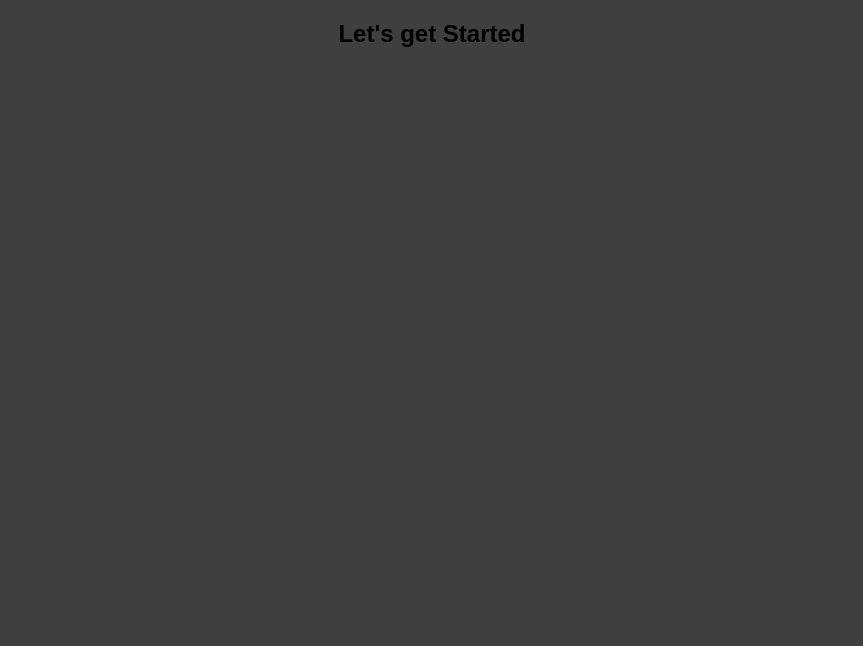
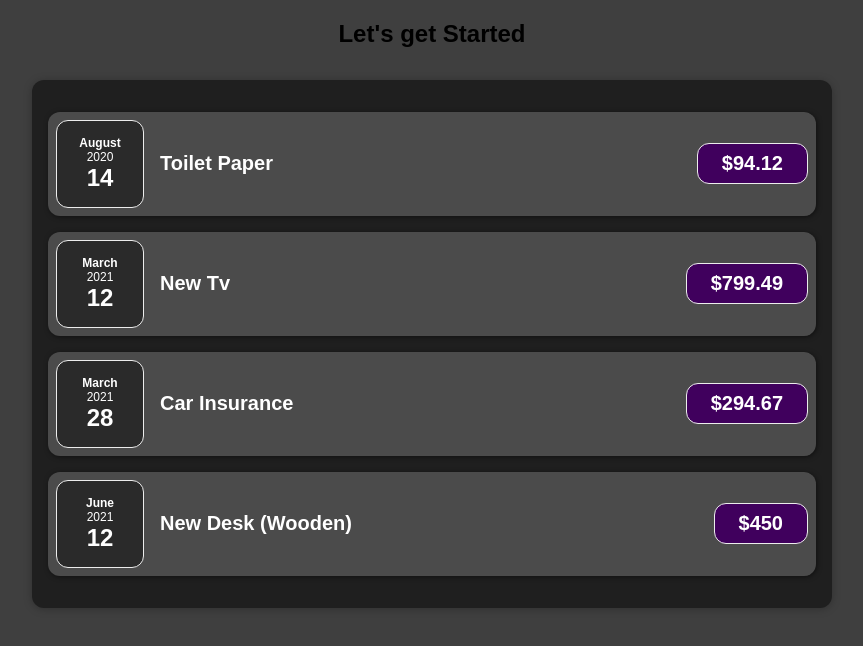
Before and after one commit to Web-Dev-Art/Udemy-React-Complete-Guide, a React (Create React App) app: page / in a window 1280 px wide. Shown: the top 646 px of the page, without its empty margins (208-1071 px from the left). Built offline with nearby package versions, Linux system fonts and the light colour scheme.

Commit message:
Completed: 03 React Basics & Working With Components

```diff
--- a/src/App.js
+++ b/src/App.js
@@ -1,10 +1,22 @@
-import logo from './logo.svg';
+import React from 'react';
+import Expenses from './components/Expenses';
+
 import './App.css';
 
+
 function App() {
+  const DUMMY_EXPENSES = [
+      {id: 'e1', title: 'Toilet Paper', amount: 94.12, date: new Date('August 14, 2020')},
+      {id: 'e2', title: 'New Tv', amount: 799.49, date: new Date('March 12, 2021')},
+      {id: 'e3', title: 'Car Insurance', amount: 294.67, date: new Date('March 28, 2021')},
+      {id: 'e4', title: 'New Desk (Wooden)', amount: 450, date: new Date('June 12, 2021')}
+  ];
+
+
   return (
     <div className="App">
       <h2>Let's get Started</h2>
+      <Expenses items={DUMMY_EXPENSES} />
     </div>
   );
 }
--- /dev/null
+++ b/src/UI/Card.css
@@ -0,0 +1,4 @@
+.card {
+    border-radius: 12px;
+    box-shadow: 0 1px 8px rgba(0,0,0,0.25);
+}
--- /dev/null
+++ b/src/UI/Card.js
@@ -0,0 +1,13 @@
+import React from 'react';
+
+import './Card.css';
+
+const Card = (props) => {
+    const classes = `card ${props.className}`;
+
+    return (
+        <div className={classes}>{props.children}</div>
+    );
+};
+
+export default Card;
--- /dev/null
+++ b/src/components/ExpenseDate.css
@@ -0,0 +1,26 @@
+.expense-date {
+    background-color: #2A2A2A;
+    color: white;
+    width: 5.5rem;
+    height: 5.5rem;
+    border: 1px solid #ececec;
+    border-radius: 12px;
+    display: flex;
+    flex-direction: column;
+    justify-content: center;
+    align-items: center;
+}
+
+.expense-date__month {
+    font-weight: bold;
+    font-size: .75rem;
+}
+
+.expense-date__year {
+    font-size: .75rem;
+}
+
+.expense-date__day {
+    font-weight: bold;
+    font-size: 1.5rem;
+}
--- /dev/null
+++ b/src/components/ExpenseDate.js
@@ -0,0 +1,19 @@
+import React from 'react';
+import './ExpenseDate.css';
+
+const ExpenseDate = (props) => {
+    let month = props.date.toLocaleString('en-US', {'month': 'long'});
+    let year = props.date.getFullYear();
+    let day = props.date.getDate();
+
+    return (
+        <div className="expense-date">
+            <div className="expense-date__month">{month}</div>
+            <div className="expense-date__year">{year}</div>
+            <div className="expense-date__day">{day}</div>
+        </div>
+    );
+
+};
+
+export default ExpenseDate;
--- /dev/null
+++ b/src/components/ExpenseItem.css
@@ -0,0 +1,49 @@
+.expense-item {
+    background-color: #4B4B4B;
+    display: flex;
+    justify-content: space-between;
+    border-radius: 12px;
+    padding: .5rem;
+    box-shadow: 1px 1px 5px rgba(0,0,0,.5);
+    margin: 1rem 0;
+}
+
+
+
+.expense-item__description {
+    color: white;
+    display: flex;
+    flex-direction: column;
+    flex-flow: column-reverse;
+    justify-content: space-between;
+    align-items: flex-start;
+}
+
+.expense-item__price {
+    background-color: #40005D;
+    border: 1px solid #ececec;
+    color: white;
+    padding: .8rem 2rem;
+    border-radius: 12px;
+    font-weight: bold;
+    font-size: 1.4rem;
+}
+
+@media (min-width: 570px) {
+    .expense-item__description {
+        flex-direction: row;
+        justify-content: space-between;
+        align-items: center;
+        flex: 1 1;
+    }
+
+    .expense-item__description h2 {
+        font-size: 1.25rem;
+        margin: 0 1rem;
+    }
+
+    .expense-item__price {
+        font-size: 1.25rem;
+        padding: 0.5rem 1.5rem;
+    }
+}
--- /dev/null
+++ b/src/components/ExpenseItem.js
@@ -0,0 +1,19 @@
+import React from 'react';
+import ExpenseDate from "./ExpenseDate";
+import Card from '../UI/Card';
+
+import './ExpenseItem.css'
+
+const ExpenseItem = (props) => {
+    return (
+        <Card className="expense-item">
+            <ExpenseDate date={props.date}/>
+            <div className="expense-item__description">
+                <h2>{props.title}</h2>
+                <div className="expense-item__price">${props.amount}</div>
+            </div>
+        </Card>
+    );
+};
+
+export default ExpenseItem;
--- /dev/null
+++ b/src/components/Expenses.css
@@ -0,0 +1,7 @@
+.expenses {
+    background-color: #1F1F1F;
+    width: 50rem;
+    max-width: 95%;
+    padding: 1rem;
+    margin: 2rem auto;
+}
--- /dev/null
+++ b/src/components/Expenses.js
@@ -0,0 +1,18 @@
+import React from 'react';
+import ExpenseItem from "./ExpenseItem";
+import Card from '../UI/Card';
+
+import './Expenses.css';
+
+const Expenses = (props) => {
+    return (
+        <Card className='expenses'>
+           <ExpenseItem title={props.items[0].title} amount={props.items[0].amount} date={props.items[0].date} />
+           <ExpenseItem title={props.items[1].title} amount={props.items[1].amount} date={props.items[1].date} />
+           <ExpenseItem title={props.items[2].title} amount={props.items[2].amount} date={props.items[2].date} />
+           <ExpenseItem title={props.items[3].title} amount={props.items[3].amount} date={props.items[3].date} />
+        </Card>
+    );
+};
+
+export default Expenses;
```
Also changed, not shown: 1 other file (tests, documents, lock files or other folders).
